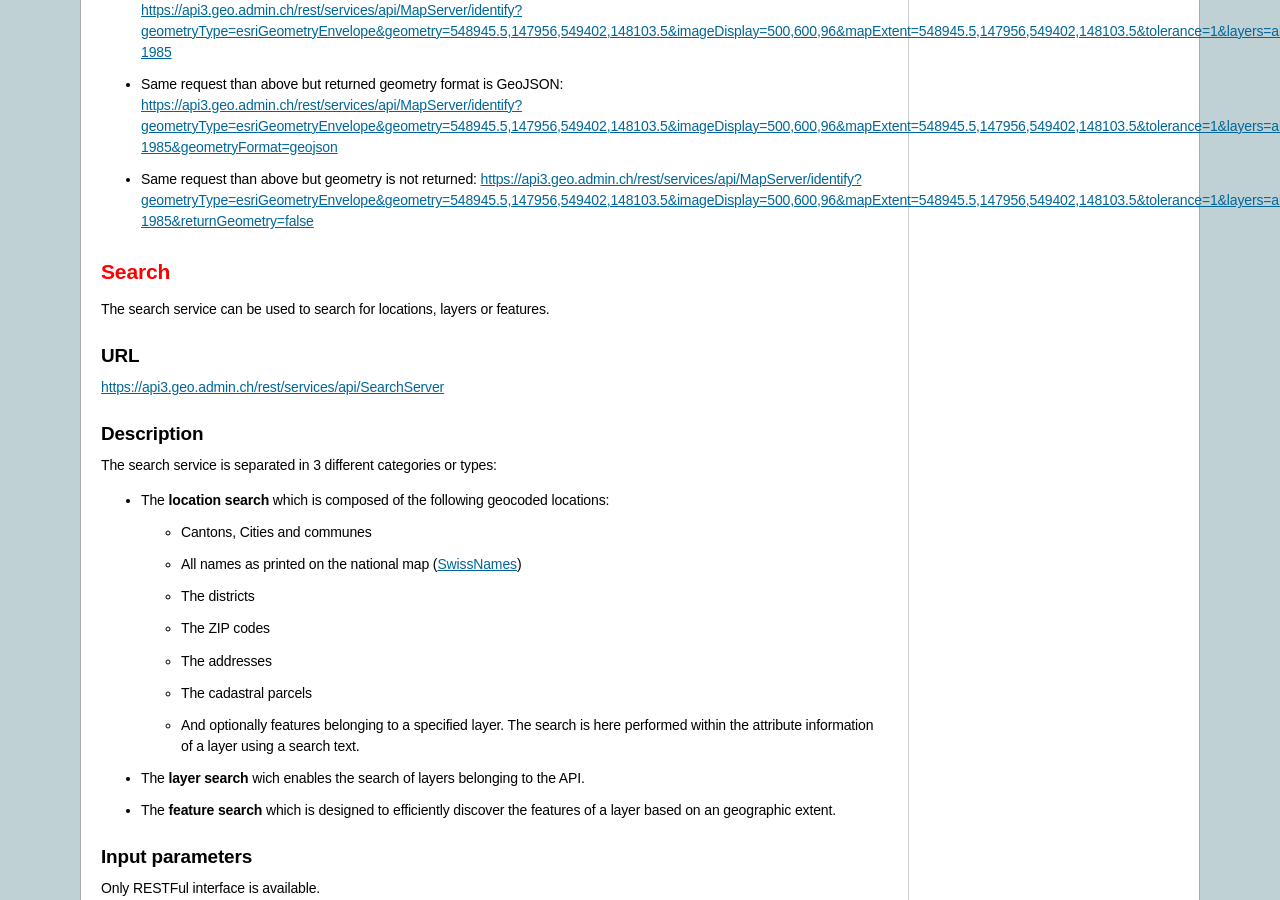
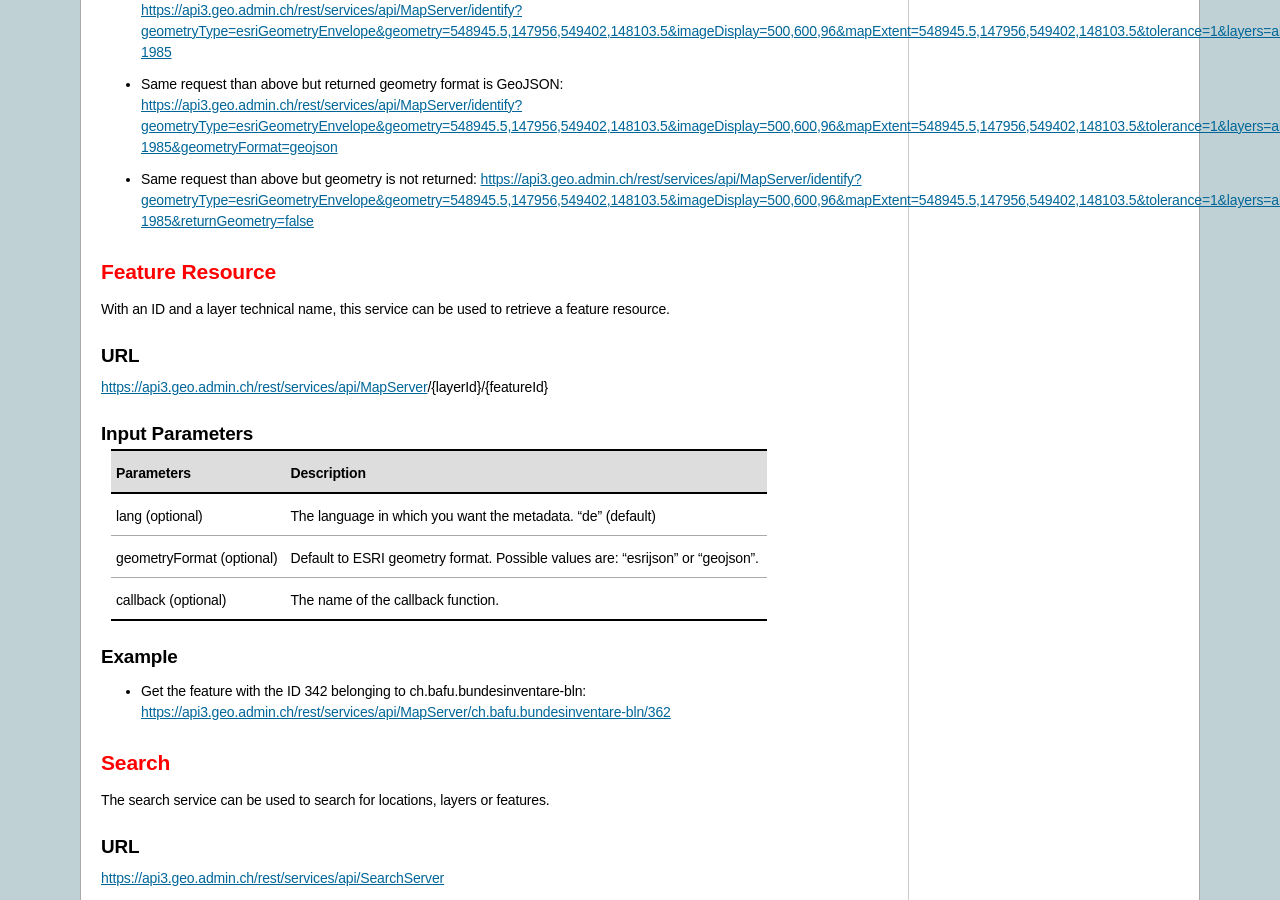
Before and after one commit to swisstopo-test/doc-chsdi3, a Sphinx documentation site: the page built from source/services/sdiservices.rst, in a window 1280 px wide and 900 px high, scrolled down 1602 px. Built offline with Sphinx 7.4.7, drawn with Linux system fonts in a browser that asks for light colours; formulas are drawn with MathJax 3; some of the changed text lies outside the part shown.

Commit message:
First version of feature resource service doc

```diff
--- a/source/services/sdiservices.rst
+++ b/source/services/sdiservices.rst
@@ -33,7 +33,7 @@ Examples
 
 .. _identify_description:
 
-Identify features
+Identify Features
 -----------------
 
 This service can be used to discover features at a specific location.
@@ -83,6 +83,36 @@ Examples
 - Identify all the features belonging to ch.bfs.arealstatistik-1985 using an enveloppe (or bounding box): `https://api3.geo.admin.ch/rest/services/api/MapServer/identify?geometryType=esriGeometryEnvelope&geometry=548945.5,147956,549402,148103.5&imageDisplay=500,600,96&mapExtent=548945.5,147956,549402,148103.5&tolerance=1&layers=all:ch.bfs.arealstatistik-1985 <../../../rest/services/api/MapServer/identify?geometryType=esriGeometryEnvelope&geometry=548945.5,147956,549402,148103.5&imageDisplay=500,600,96&mapExtent=548945.5,147956,549402,148103.5&tolerance=1&layers=all:ch.bfs.arealstatistik-1985>`_
 - Same request than above but returned geometry format is GeoJSON: `https://api3.geo.admin.ch/rest/services/api/MapServer/identify?geometryType=esriGeometryEnvelope&geometry=548945.5,147956,549402,148103.5&imageDisplay=500,600,96&mapExtent=548945.5,147956,549402,148103.5&tolerance=1&layers=all:ch.bfs.arealstatistik-1985&geometryFormat=geojson <../../../rest/services/api/MapServer/identify?geometryType=esriGeometryEnvelope&geometry=548945.5,147956,549402,148103.5&imageDisplay=500,600,96&mapExtent=548945.5,147956,549402,148103.5&tolerance=1&layers=all:ch.bfs.arealstatistik-1985&geometryFormat=geojson>`_
 - Same request than above but geometry is not returned: `https://api3.geo.admin.ch/rest/services/api/MapServer/identify?geometryType=esriGeometryEnvelope&geometry=548945.5,147956,549402,148103.5&imageDisplay=500,600,96&mapExtent=548945.5,147956,549402,148103.5&tolerance=1&layers=all:ch.bfs.arealstatistik-1985&returnGeometry=false <../../../rest/services/api/MapServer/identify?geometryType=esriGeometryEnvelope&geometry=548945.5,147956,549402,148103.5&imageDisplay=500,600,96&mapExtent=548945.5,147956,549402,148103.5&tolerance=1&layers=all:ch.bfs.arealstatistik-1985&returnGeometry=false>`_
+
+.. _featureresource_description:
+
+Feature Resource
+----------------
+
+With an ID and a layer technical name, this service can be used to retrieve a feature resource.
+
+URL
+^^^
+
+https://api3.geo.admin.ch/rest/services/api/MapServer/{layerId}/{featureId}
+
+Input Parameters
+^^^^^^^^^^^^^^^^
+
++-----------------------------------+-------------------------------------------------------------------------------------------+
+| Parameters                        | Description                                                                               |
++===================================+===========================================================================================+
+| lang (optional)                   | The language in which you want the metadata. "de" (default)                               |
++-----------------------------------+-------------------------------------------------------------------------------------------+
+| geometryFormat (optional)         | Default to ESRI geometry format. Possible values are: "esrijson" or "geojson".            |
++-----------------------------------+-------------------------------------------------------------------------------------------+
+| callback (optional)               | The name of the callback function.                                                        |
++-----------------------------------+-------------------------------------------------------------------------------------------+
+
+Example
+^^^^^^^
+
+- Get the feature with the ID 342 belonging to ch.bafu.bundesinventare-bln: `https://api3.geo.admin.ch/rest/services/api/MapServer/ch.bafu.bundesinventare-bln/362 <../../../rest/services/api/MapServer/ch.bafu.bundesinventare-bln/362>`_
 
 .. _search_description:
 
@@ -275,9 +305,8 @@ Resolution [m]   Zoomlevel Map zoom  Tile width m Tiles X  Tiles Y    Tiles
 
 **Notes**
 
- #. The zoom level 24 (resolution 1.5m) has been generated, but is not currently used in the API.
- #. The zoom levels 27 and 28 (resolution 0.25m and 0.1m) are only available for a few layers, e.g. swissimage or cadastral web map. For the others
-    layers it is only a client zoom (tiles are stretched).
+#. The zoom level 24 (resolution 1.5m) has been generated, but is not currently used in the API.
+#. The zoom levels 27 and 28 (resolution 0.25m and 0.1m) are only available for a few layers, e.g. swissimage or cadastral web map. For the others layers it is only a client zoom (tiles are stretched).
 
 Result
 ^^^^^^
```
Also changed, not shown: other parts of source/services/sdiservices.rst (+1 -1 lines).
